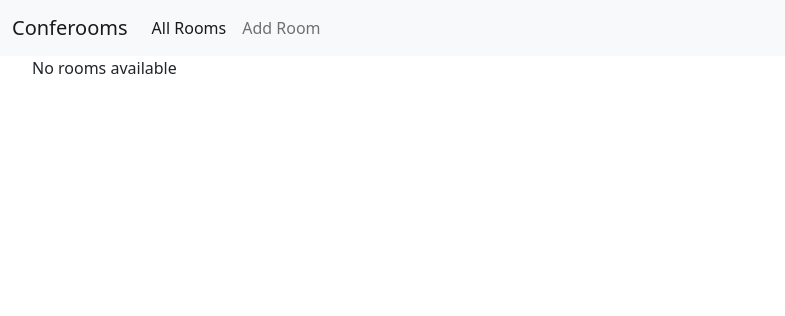
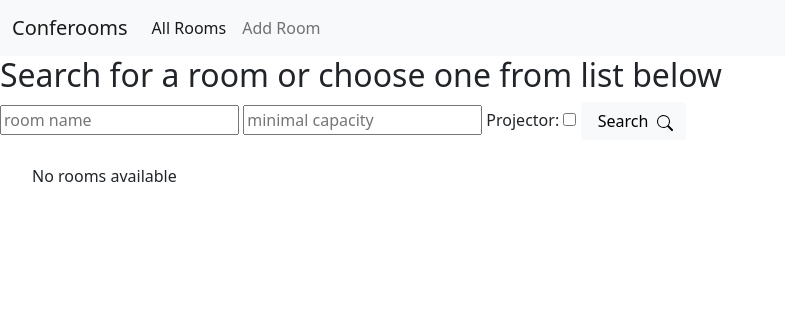
Before and after one commit to SzymonPolczynski/Workshop-vol.3, a Django app: page / in a window 1280 px wide. Shown: the top 316 px of the page, without its empty margins (0-785 px from the left). Run offline with Django 4.2, Linux system fonts and the light colour scheme; data that the repository does not hold is empty.

Commit message:
modify, reserve, details, search views with templates

```diff
--- a/conferooms/booking/templates/all_rooms.html
+++ b/conferooms/booking/templates/all_rooms.html
@@ -1,33 +1,38 @@
-<!DOCTYPE html>
-<html lang="en">
-<head>
-    <meta charset="UTF-8">
-    <title>Title</title>
-    <link href="https://cdn.jsdelivr.net/npm/bootstrap@5.1.3/dist/css/bootstrap.min.css" rel="stylesheet" integrity="sha384-1BmE4kWBq78iYhFldvKuhfTAU6auU8tT94WrHftjDbrCEXSU1oBoqyl2QvZ6jIW3" crossorigin="anonymous">
-</head>
-<body>
+<h2>Search for a room or choose one from list below</h2>
+<span style='color: red'>{{ error }}</span>
+<form action="/search/" method="GET">
+<input type="text" name="name" placeholder="room name" />
+<input type="number" name="capacity" placeholder="minimal capacity" />
+<label for="projector">
+Projector:
+</label>
+<input type="checkbox" name="projector" id="projector" />
+<button type="submit" class="btn btn-light">&nbspSearch&nbsp
+<svg xmlns="http://www.w3.org/2000/svg" width="16" height="16" fill="currentColor" class="bi bi-search" viewBox="0 0 16 16">
+  <path d="M11.742 10.344a6.5 6.5 0 1 0-1.397 1.398h-.001c.03.04.062.078.098.115l3.85 3.85a1 1 0 0 0 1.415-1.414l-3.85-3.85a1.007 1.007 0 0 0-.115-.1zM12 6.5a5.5 5.5 0 1 1-11 0 5.5 5.5 0 0 1 11 0z"/>
+</svg> </button>
+</form>
+<br>
 <ul>
     {% for room in rooms %}
     <li>
-            <a href="{% url 'details' room.id %}">{{ room.name }}</a><br>
+        <a style="text-decoration: none; color: black; font-weight: bold"  href="{% url 'details' room.id %}">{{ room.name }}</a><br>
         Capacity: {{ room.capacity }}<br>
-            {% if  room.is_reserved == True %}
-            Is reserved: Yes<br>
-            {% else %}
-            Is reserved: No<br>
-            {% endif %}
         {% if room.projector == True %}
         Projector: Yes<br>
         {% else %}
         Projector: No<br>
         {% endif %}
-            <a class="btn btn-secondary" href="room/delete/{{ room.id }}/">Delete</a>
-            <a class="btn btn-secondary" href="room/modify/{{ room.id }}/">Modify</a>
-            <a class="btn btn-secondary" href="room/reserve/{{ room.id }}/">Reserve</a>
+        {% if room.is_reserved %}
+            <p style="color: red">This room is reserved for today</p>
+        {% else %}
+            <p style="color: green">This room is available for reservation</p>
+        {% endif %}
+        <a class="btn btn-secondary" href="/room/delete/{{ room.id }}/">Delete</a>
+        <a class="btn btn-secondary" href="/room/modify/{{ room.id }}/">Modify</a>
+        <a class="btn btn-secondary" href="/room/reserve/{{ room.id }}/">Reserve</a>
     </li>
     {% empty %}
         No rooms available
     {% endfor %}
 </ul>
-</body>
-</html>
--- a/conferooms/booking/views.py
+++ b/conferooms/booking/views.py
@@ -1,7 +1,7 @@
+import datetime
 from django.shortcuts import render, redirect
 from django.views import View
-
-from booking.models import Room
+from booking.models import Room, Reservation
 
 
 class AddRoom(View):
@@ -19,26 +19,21 @@ class AddRoom(View):
         if Room.objects.filter(name=name).exists():
             error = "Name already taken"
             return render(request, "main.html", context={"middle": "add_room.html", "error": error})
-        if capacity == "" or int(capacity) < 0:
+        if capacity == "" or int(capacity) <= 0:
             error = "Invalid capacity"
             return render(request, "main.html", context={"middle": "add_room.html", "error": error})
-        room = Room.objects.create(name=name, capacity=capacity, projector=projector)
+        Room.objects.create(name=name, capacity=capacity, projector=projector)
         return redirect("/")
 
 
 class AllRooms(View):
     def get(self, request):
-        rooms = Room.objects.all().order_by("-name")
+        rooms = Room.objects.all().order_by("name")
+        today = datetime.date.today()
+        for room in rooms:
+            is_reserved = room.reservation_set.filter(date=today).exists()
+            room.is_reserved = is_reserved
         return render(request, "main.html", context={"rooms": rooms, "middle": "all_rooms.html"})
-
-    def post(self, request):
-        operation_type = request.POST.get("operationType")
-        if operation_type == "modify":
-            pass
-        if operation_type == "delete":
-            return redirect("/")
-        if operation_type == "reserve":
-            pass
 
 
 class DeleteRoom(View):
@@ -46,3 +41,101 @@ class DeleteRoom(View):
         room = Room.objects.get(pk=room_id)
         room.delete()
         return redirect("/")
+
+
+class ModifyRoom(View):
+    def get(self, request, room_id):
+        room = Room.objects.get(pk=room_id)
+        return render(request, "main.html", context={"room": room, "middle": "modify_room.html"})
+
+    def post(self, request, room_id):
+        room = Room.objects.get(pk=room_id)
+        name = request.POST.get("name")
+        capacity = request.POST.get("capacity")
+        projector = bool(request.POST.get("projector"))
+        error = ""
+        if name == "":
+            error = "Please enter room name"
+            return render(request, "main.html", context={"room": room, "middle": "modify_room.html", "error": error})
+        if name != room.name:
+            if Room.objects.filter(name=name).exists():
+                error = "Name already taken"
+                return render(request, "main.html", context={"room": room, "middle": "modify_room.html", "error": error})
+        if capacity == "" or int(capacity) <= 0:
+            error = "Invalid capacity"
+            return render(request, "main.html", context={"room": room, "middle": "modify_room.html", "error": error})
+        room.name = name
+        room.capacity = capacity
+        room.projector = projector
+        room.save()
+        return redirect("/")
+
+
+class ReserveRoom(View):
+    def get(self, request, room_id):
+        room = Room.objects.get(pk=room_id)
+        name = room.name
+        reservations = room.reservation_set.filter(date__gte=datetime.date.today()).order_by("date")
+        return render(request, "main.html", context={"name": name, "middle": "reserve_room.html", "reservations": reservations})
+
+    def post(self, request, room_id):
+        room = Room.objects.get(pk=room_id)
+        comment = request.POST.get("comment")
+        date = request.POST.get("date")
+        if not date:
+            ctx ={
+                "name": room.name,
+                "middle": "reserve_room.html",
+                "error": "Please select a date",
+                "comment": comment
+            }
+            return render(request, "main.html", context=ctx)
+        if room.reservation_set.filter(date=date).exists():
+            ctx ={
+                "name": room.name,
+                "middle": "reserve_room.html",
+                "error": "Room already reserved",
+                "comment": comment
+            }
+            return render(request, "main.html", context=ctx)
+        if date < str(datetime.date.today()):
+            ctx ={
+                "name": room.name,
+                "middle": "reserve_room.html",
+                "error": "Date already expired",
+                "comment": comment
+            }
+            return render(request, "main.html", context=ctx)
+        Reservation.objects.create(comment=comment, date=date, room=room)
+        return redirect("/")
+
+
+class RoomDetails(View):
+    def get(self, request, room_id):
+        room = Room.objects.get(pk=room_id)
+        reservations = room.reservation_set.filter(date__gte=datetime.date.today()).order_by("date")
+        ctx = {
+            "middle": "room_details.html",
+            "room": room,
+            "reservations": reservations
+        }
+        return render(request, "main.html", context=ctx)
+
+
+class SearchEngine(View):
+    def get(self, request):
+        name = request.GET.get("name")
+        capacity = request.GET.get("capacity")
+        projector = bool(request.GET.get("projector"))
+        rooms = Room.objects.all()
+        if name:
+            rooms = rooms.filter(name__icontains=name)
+        if capacity:
+            rooms = rooms.filter(capacity__gte=int(capacity))
+        if projector:
+            rooms = rooms.filter(projector=True)
+        today = datetime.date.today()
+        for room in rooms:
+            is_reserved = room.reservation_set.filter(date=today).exists()
+            room.is_reserved = is_reserved
+        return render(request, "main.html", context={"rooms": rooms, "middle": "all_rooms.html"})
--- a/conferooms/conferooms/urls.py
+++ b/conferooms/conferooms/urls.py
@@ -21,8 +21,9 @@ urlpatterns = [
     path('admin/', admin.site.urls),
     path('', views.AllRooms.as_view(), name="main"),
     path('room/new/', views.AddRoom.as_view()),
-    path('room/<int:room_id>/', views.AllRooms.as_view(), name="details"),
-    # path('room/modify/<int:room_id>/',),
+    path('room/<int:room_id>/', views.RoomDetails.as_view(), name="details"),
+    path('room/modify/<int:room_id>/', views.ModifyRoom.as_view(), name="modify"),
     path('room/delete/<int:room_id>/', views.DeleteRoom.as_view(), name="delete"),
-    # path('room/reserve/<int:room_id>/',),
+    path('room/reserve/<int:room_id>/', views.ReserveRoom.as_view(), name="reserve"),
+    path('search/', views.SearchEngine.as_view(), name="search")
 ]
```
Also changed, not shown: conferooms/booking/models.py (+9 -1 lines), conferooms/booking/templates/add_room.html (+0 -9 lines), conferooms/booking/templates/modify_room.html (added, +11 -0 lines), conferooms/booking/templates/reserve_room.html (added, +30 -0 lines), conferooms/booking/templates/room_details.html (added, +23 -0 lines), 1 other file. Lines whose indentation alone changed are shown as unchanged.
